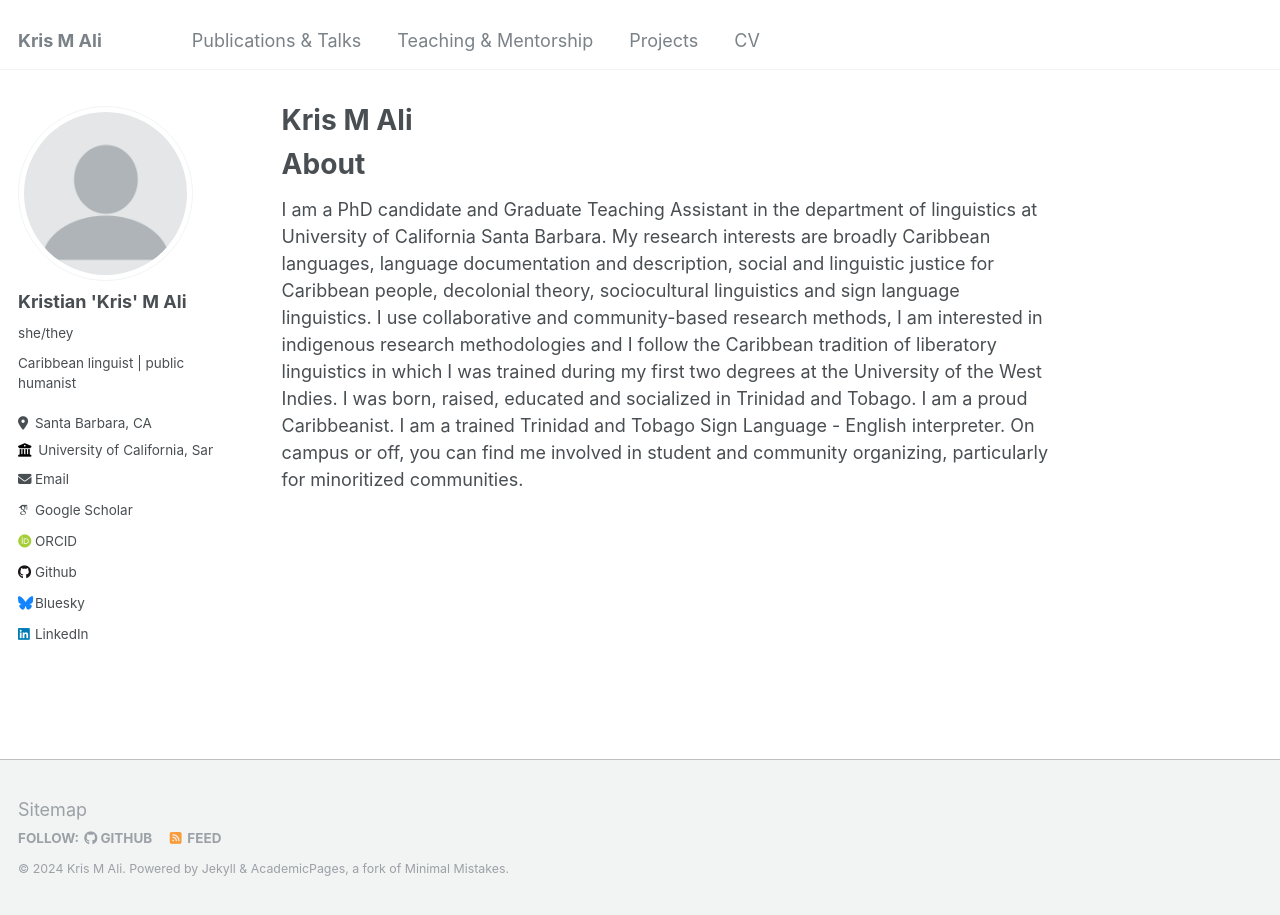
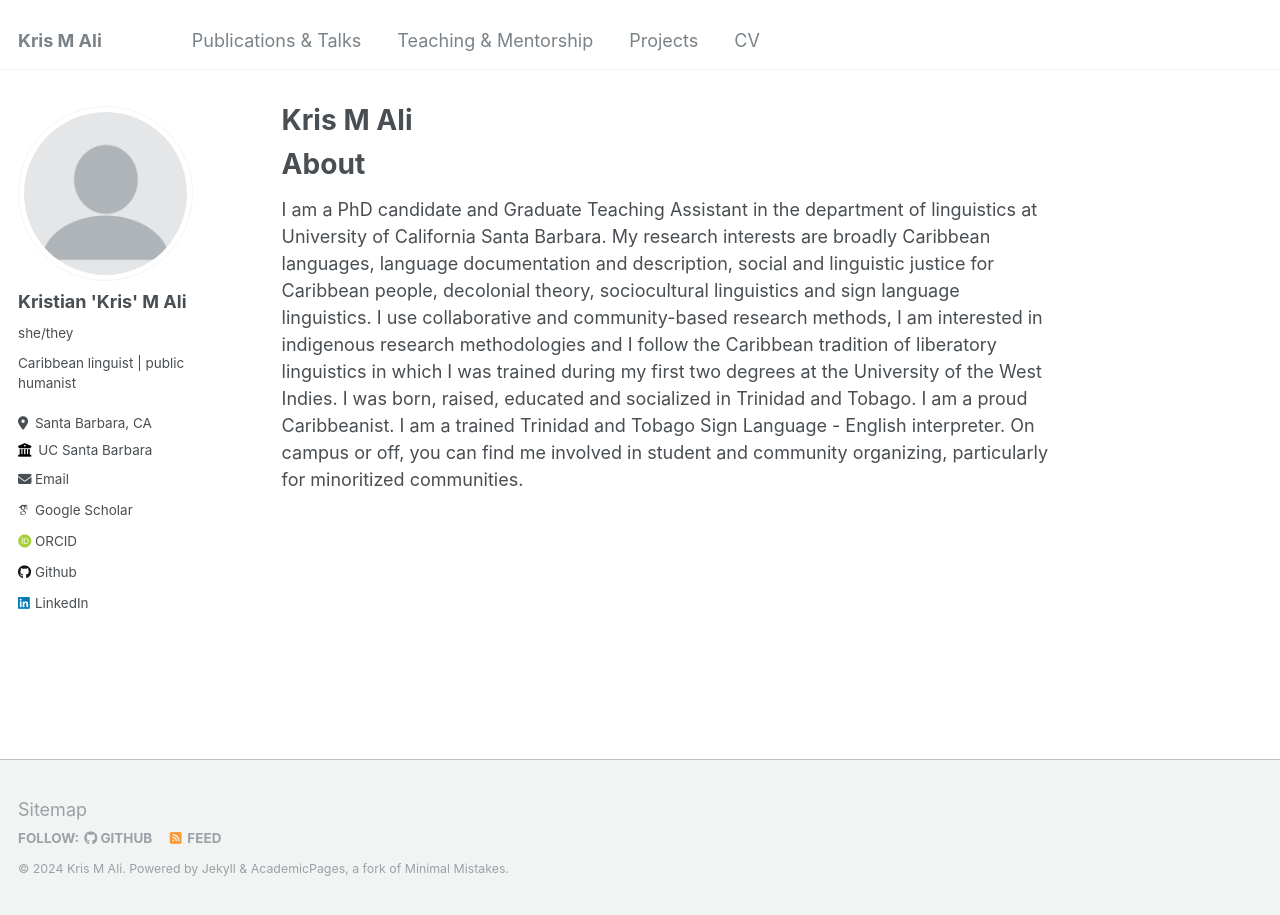
Before and after one commit to krispyali/krispyali.github.io, a Jekyll site: the page built from _pages/about.md, in a window 1280 px wide. Built offline with Jekyll 4.4.1, drawn with Linux system fonts in a browser that asks for light colours; some web fonts are replaced.

Commit message:
Update _config.yml
edited sidebar

```diff
--- a/_config.yml
+++ b/_config.yml
@@ -26,7 +26,7 @@ author:
   pronouns         : "she/they"
   bio              : "Caribbean linguist | public humanist"
   location         : "Santa Barbara, CA"
-  employer         : "University of California, Santa Barbara"
+  employer         : "UC Santa Barbara"
   uri              : # URL
   email            : "kristianali@ucsb.edu"
 
@@ -48,7 +48,7 @@ author:
   stackoverflow    : # User number or user number and name (i.e., use "1" or "1/jeff-atwood")
 
   # Social media
-  bluesky          : "bsky.app" # Replace this with you Bluesky username
+  bluesky          : # Replace this with you Bluesky username
   facebook         : # Username
   flickr           : # Username
   foursquare       : # Username
```
